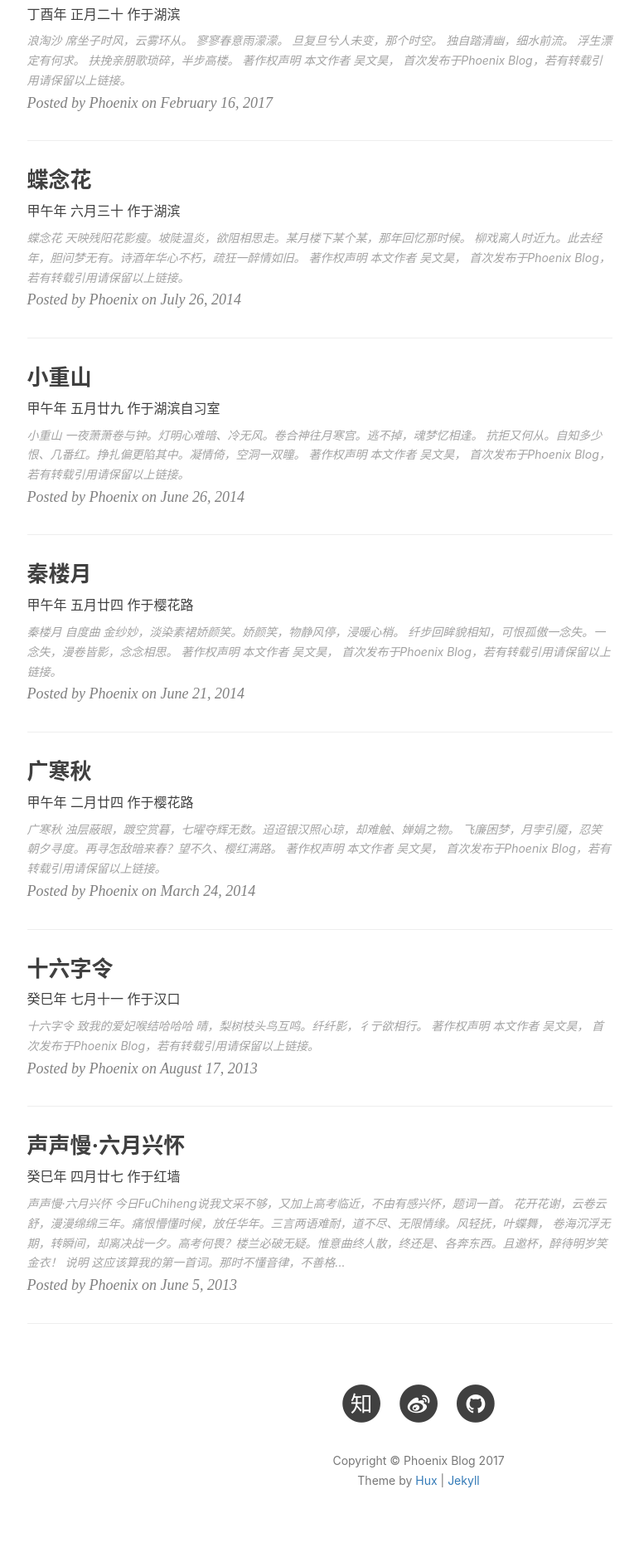
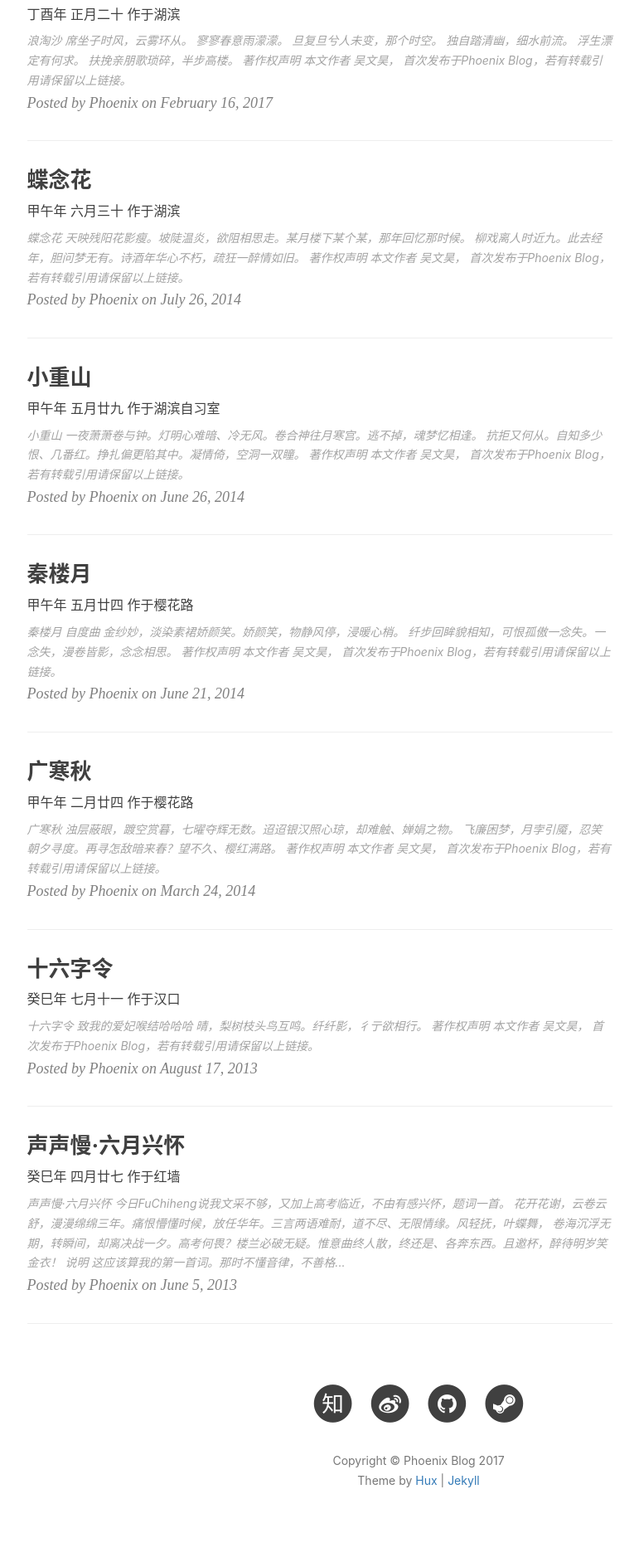
Before and after one commit to PhoenixW95/PhoenixW95.github.io, a Jekyll site: the page built from index.html, in a window 1280 px wide. Shown: the part 1004-2893 px from the top of the page at 83% size, without its empty margins (135-906 px from the left). Built offline with Jekyll 4.4.1, drawn with Linux system fonts in a browser that asks for light colours; nearby versions of some CDN libraries; the list of posts is cut into pages by our own code; comment, search, counter and statistics services are not loaded.

Commit message:
add steam id

```diff
--- a/_includes/footer.html
+++ b/_includes/footer.html
@@ -64,6 +64,16 @@
                             <span class="fa-stack fa-lg">
                                 <i class="fa fa-circle fa-stack-2x"></i>
                                 <i class="fa fa-github fa-stack-1x fa-inverse"></i>
+                            </span>
+                        </a>
+                    </li>
+                    {% endif %}
+                    {% if site.steam_username %}
+                    <li>
+                        <a target="_blank" href="https://steamcommunity.com/id/{{ site.steam_username }}/">
+                            <span class="fa-stack fa-lg">
+                                 <i class="fa fa-circle fa-stack-2x"></i>
+                                 <i class="fa fa-steam fa-stack-1x fa-inverse"></i>
                             </span>
                         </a>
                     </li>
```
